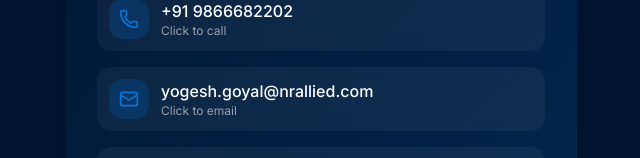
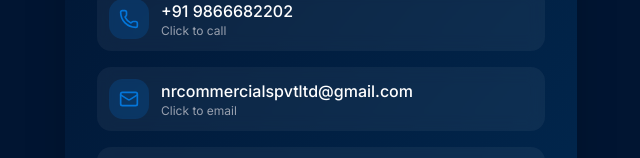
Before and after one commit to srikar298c/nrallied, a Next.js app: page /connect/yogesh-goyal in a window 1280 px wide. Shown: the part 272-430 px from the top of the page, without its empty margins (319-959 px from the left). Built offline with nearby package versions, Linux system fonts and the light colour scheme.

Commit message:
fix: update email address for Yogesh Goyal contact page
The email address was changed from yogesh.goyal@nrallied.com to nrcommercialspvtltd@gmail.com to reflect the current contact information. Both the mailto link and displayed email text were updated to maintain consistency.

```diff
--- a/app/connect/yogesh-goyal/page.tsx
+++ b/app/connect/yogesh-goyal/page.tsx
@@ -62,7 +62,7 @@ END:VCARD`
   }
 
   const handleEmailClick = () => {
-    window.open('mailto:yogesh.goyal@nrallied.com', '_self')
+    window.open('mailto:nrcommercialspvtltd@gmail.com', '_self')
   }
 
   return (
@@ -160,7 +160,7 @@ END:VCARD`
                 <Mail className="w-5 h-5 text-[#0476D9]" />
               </div>
               <div>
-                <p className="text-white font-medium hover:text-[#0476D9] transition-colors">yogesh.goyal@nrallied.com</p>
+                <p className="text-white font-medium hover:text-[#0476D9] transition-colors">nrcommercialspvtltd@gmail.com</p>
                 <p className="text-gray-400 text-xs">Click to email</p>
               </div>
             </div>
```
